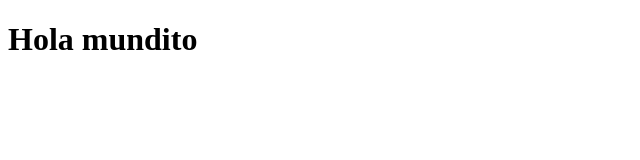
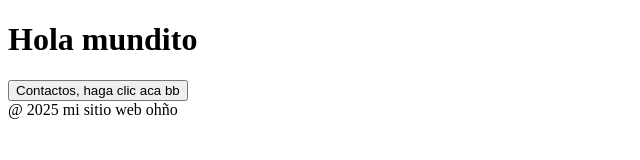
Before and after one commit to carlinnho/semana4Prueba, a plain HTML site: page index.html in a window 1280 px wide. Shown: the whole page, without its empty margins (0-640 px from the left). Drawn offline with Linux system fonts and the light colour scheme.

Commit message:
agregando boton contacto

```diff
--- a/index.html
+++ b/index.html
@@ -7,5 +7,8 @@
 </head>
 <body>
     <h1>Hola mundito</h1>
+    <button>Contactos, haga clic aca bb</button>
+
+    <footer>@ 2025 mi sitio web ohño</footer>
 </body>
 </html>
```
